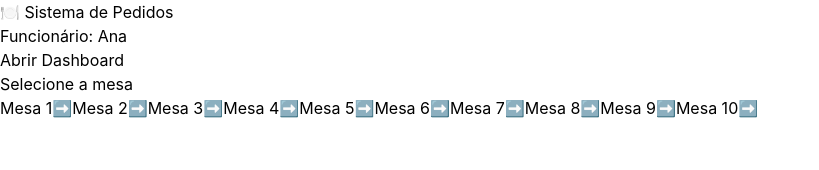
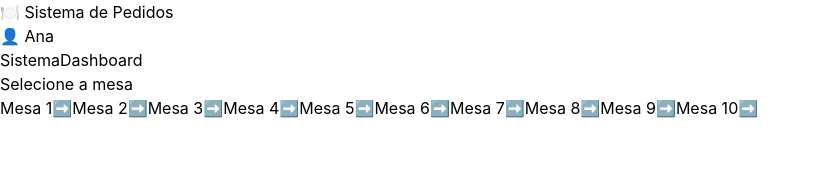
Before and after one commit to warlockzeo/restaurant, a React (Create React App) app: page / in a window 1280 px wide. Both pictures are taken after a click on the button "Ana". Shown: the top 170 px of the page, without its empty margins (0-819 px from the left). Built offline with nearby package versions, Linux system fonts and the light colour scheme.

Commit message:
Layout adjusts

```diff
--- a/src/App.tsx
+++ b/src/App.tsx
@@ -36,16 +36,17 @@ const App: React.FC = () => {
   const [orders, setOrders] = useState<OrdersMap>(
     () => loadState().orders || {},
   );
-  const [activeWaiter, setActiveWaiter] = useState<string>('');
   const [activeTable, setActiveTable] = useState<string>('');
   const [showCheckout, setShowCheckout] = useState(false);
   const [dashboard, setDashboard] = useState(false);
+  const [activeWaiter, setActiveWaiter] = useState<string>('');
 
   console.log(waiters);
   useEffect(() => saveState({ orders }), [orders]);
   useEffect(() => {
     if (dashboard) {
       setActiveTable('');
+      setActiveWaiter(''); // Resetar funcionário ao entrar no dashboard
     }
   }, [dashboard]);
   const createOrder = (tableId: string) => {
@@ -138,41 +139,43 @@ const App: React.FC = () => {
 
   return (
     <div className={`${dark ? 'dark' : ''}`}>
-      {!activeWaiter ? (
-        <div className='min-h-screen bg-gray-100 dark:bg-gray-900 text-gray-900 dark:text-gray-200 p-4'>
-          <div className='space-y-3 animate-fadeIn'>
-            <h1 className='text-2xl font-bold text-center mb-6'>
-              🍽️ Sistema de Pedidos
-            </h1>
-            <h2 className='text-lg font-semibold'>Selecione o atendente</h2>
-            {waiters.map((w) => (
+      <div className='min-h-screen bg-gray-100 dark:bg-gray-900 text-gray-900 dark:text-gray-200 p-4 pb-20'>
+        {/* TABS DE NAVEGAÇÃO */}
+        <div className='mb-6'>
+          <div className='flex justify-between items-center mb-4'>
+            <h1 className='text-2xl font-bold'>🍽️ Sistema de Pedidos</h1>
+            {activeWaiter && (
+              <div className='text-sm font-medium text-gray-600 dark:text-gray-300 bg-gray-100 dark:bg-gray-800 px-3 py-1 rounded-full'>
+                👤 {activeWaiter}
+              </div>
+            )}
+          </div>
+          <div className='flex bg-gray-200 dark:bg-gray-700 rounded-lg p-1'>
             <button
-                key={w.id}
-                className='w-full p-4 rounded-xl bg-blue-600 text-white font-bold shadow hover:bg-blue-700'
-                onClick={() => setActiveWaiter(w.name)}
+              className={`flex-1 py-2 px-4 rounded-md font-medium transition-colors ${
+                !dashboard
+                  ? 'bg-white dark:bg-gray-600 text-gray-900 dark:text-white shadow'
+                  : 'text-gray-600 dark:text-gray-300 hover:text-gray-900 dark:hover:text-white'
+              }`}
+              onClick={() => setDashboard(false)}
             >
-                {w.name}
+              Sistema
             </button>
-            ))}
+            <button
+              className={`flex-1 py-2 px-4 rounded-md font-medium transition-colors ${
+                dashboard
+                  ? 'bg-white dark:bg-gray-600 text-gray-900 dark:text-white shadow'
+                  : 'text-gray-600 dark:text-gray-300 hover:text-gray-900 dark:hover:text-white'
+              }`}
+              onClick={() => setDashboard(true)}
+            >
+              Dashboard
+            </button>
           </div>
         </div>
-      ) : (
-        <div className='min-h-screen bg-gray-100 dark:bg-gray-900 text-gray-900 dark:text-gray-200 p-4 pb-20'>
-          <div className='mb-4 text-center'>
-            <span className='text-sm text-gray-600'>
-              Funcionário: {activeWaiter}
-            </span>
-          </div>
-          {/* DASHBOARD BUTTON */}
-          <button
-            className='mb-4 w-full p-3 bg-indigo-600 text-white rounded-xl shadow'
-            onClick={() => setDashboard(!dashboard)}
-          >
-            {dashboard ? 'Voltar ao Sistema' : 'Abrir Dashboard'}
-          </button>
 
-          {/* DASHBOARD */}
-          {dashboard && (
+        {dashboard ? (
+          // DASHBOARD - sem seleção de funcionário
           <div className='animate-fadeIn space-y-4'>
             <h2 className='text-xl font-semibold'>📊 Status das Mesas</h2>
 
@@ -204,11 +207,24 @@ const App: React.FC = () => {
               })}
             </div>
           </div>
-          )}
-
-          {/* SISTEMA DE PEDIDOS */}
-          {!dashboard && (
+        ) : (
+          // SISTEMA DE PEDIDOS - com seleção de funcionário
           <>
+            {!activeWaiter ? (
+              <div className='space-y-3 animate-fadeIn'>
+                <h2 className='text-lg font-semibold'>Selecione o atendente</h2>
+                {waiters.map((w) => (
+                  <button
+                    key={w.id}
+                    className='w-full p-4 rounded-xl bg-blue-600 text-white font-bold shadow hover:bg-blue-700'
+                    onClick={() => setActiveWaiter(w.name)}
+                  >
+                    {w.name}
+                  </button>
+                ))}
+              </div>
+            ) : (
+              <div className='space-y-4'>
                 {/* STEP 1 - SELECT TABLE */}
                 {!activeTable && !showCheckout && (
                   <div className='space-y-3 animate-fadeIn'>
@@ -236,7 +252,9 @@ const App: React.FC = () => {
                       ← Trocar Mesa
                     </button>
 
-                  <h2 className='text-xl font-semibold'>Mesa {activeTable}</h2>
+                    <h2 className='text-xl font-semibold'>
+                      Mesa {activeTable}
+                    </h2>
 
                     {/* ORDER ITEMS */}
                     <div className='bg-white dark:bg-gray-800 rounded-xl shadow p-4'>
@@ -326,10 +344,11 @@ const App: React.FC = () => {
                     </div>
                   </div>
                 )}
+              </div>
+            )}
           </>
         )}
       </div>
-      )}
     </div>
   );
 };
--- a/src/components/Header/Header.tsx
+++ /dev/null
@@ -1,17 +0,0 @@
-import React from 'react';
-
-type Props = { dark?: boolean; setDark?: (d: boolean) => void };
-
-export const Header: React.FC<Props> = ({ dark = false, setDark }) => (
-  <div className='flex justify-between mb-4'>
-    <h1 className='text-2xl font-bold'>🍽️ Sistema de Pedidos</h1>
-    {!!setDark ? (
-      <button
-        className='px-3 py-1 rounded-lg bg-gray-800 text-white text-sm'
-        onClick={() => setDark(!dark)}
-      >
-        {dark ? '🌞 Claro' : '🌙 Escuro'}
-      </button>
-    ) : null}
-  </div>
-);
--- a/src/routers/RootLayout.tsx
+++ b/src/routers/RootLayout.tsx
@@ -1,10 +1,8 @@
-import { Header } from '@/components/Header/Header';
 import { Outlet } from 'react-router-dom';
 
 function RootLayout() {
   return (
     <>
-      <Header />
       <Outlet />
     </>
   );
```
Lines whose indentation alone changed are shown as unchanged.
